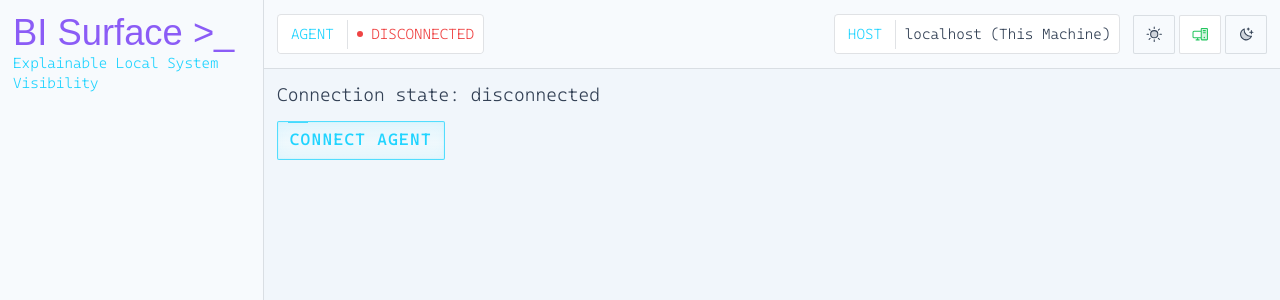
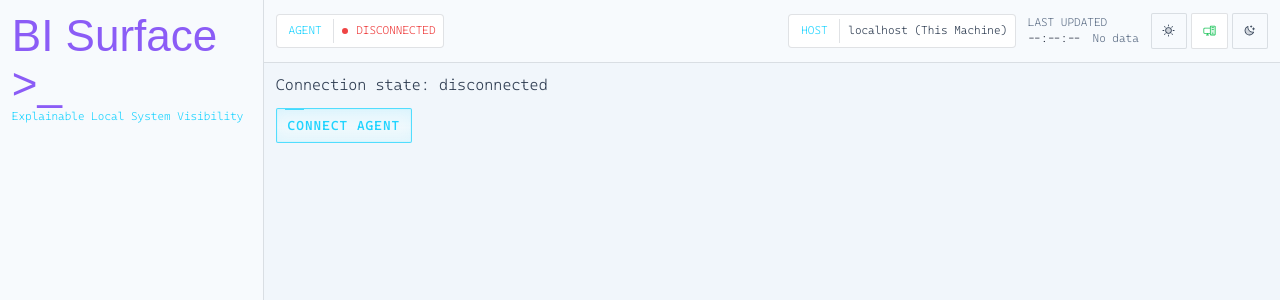
Before and after one commit to piotr-bania/bi-surface, a Next.js app in the folder apps/web/: page / in a window 1280 px wide. Shown: the top 300 px of the page. Built offline with nearby package versions, Linux system fonts and the light colour scheme; a web font is replaced by a local one.

Commit message:
feat: add last updated feature; enhance agent connection context and UI components

```diff
--- a/apps/web/components/system/Agent_Connection.tsx
+++ b/apps/web/components/system/Agent_Connection.tsx
@@ -23,7 +23,7 @@ const REQUEST_TIMEOUT_MS = 5000
 const TELEMETRY_INTERVAL_MS = 1500
 
 export default function Agent_Connection() {
-    const { connectionState, setConnectionState } = useAgentConnection()
+    const { connectionState, setConnectionState, setLastUpdated } = useAgentConnection()
 
     const [agent, setAgent] = useState<HealthResponse | null>(null)
 
@@ -53,6 +53,7 @@ export default function Agent_Connection() {
         setAgent(null)
         setSystem(null)
         setTelemetry(null)
+        setLastUpdated(null)
         setMessage(null)
 
         try {
@@ -159,6 +160,7 @@ export default function Agent_Connection() {
 
                 if (!cancelled) {
                     setTelemetry(data)
+                    setLastUpdated(Date.now())
                     setMessage(null)
                 }
             } catch (error: unknown) {
@@ -196,7 +198,7 @@ export default function Agent_Connection() {
             telemetryRequestController.current?.abort()
             telemetryRequestController.current = null
         }
-    }, [connectionState])
+    }, [connectionState, setLastUpdated])
 
     function disconnectAgent() {
         setConnectionState("disconnecting")
@@ -206,6 +208,7 @@ export default function Agent_Connection() {
 
         telemetryRequestController.current?.abort()
         telemetryRequestController.current = null
+        setLastUpdated(null)
 
         window.setTimeout(() => {
             setAgent(null)
--- a/apps/web/components/system/Agent_Connection_Context.tsx
+++ b/apps/web/components/system/Agent_Connection_Context.tsx
@@ -14,15 +14,20 @@ import type { ConnectionState } from "@/types/agent"
 type AgentConnectionContextValue = {
     connectionState: ConnectionState
     setConnectionState: Dispatch<SetStateAction<ConnectionState>>
+    lastUpdated: number | null
+    setLastUpdated: Dispatch<SetStateAction<number | null>>
 }
 
 const AgentConnectionContext = createContext<AgentConnectionContextValue | null>(null)
 
 export function Agent_Connection_Provider({ children }: { children: ReactNode }) {
     const [connectionState, setConnectionState] = useState<ConnectionState>("disconnected")
+    const [lastUpdated, setLastUpdated] = useState<number | null>(null)
 
     return (
-        <AgentConnectionContext.Provider value={{ connectionState, setConnectionState }}>
+        <AgentConnectionContext.Provider
+            value={{ connectionState, setConnectionState, lastUpdated, setLastUpdated }}
+        >
             {children}
         </AgentConnectionContext.Provider>
     )
--- /dev/null
+++ b/apps/web/components/system/Last_Updated.tsx
@@ -0,0 +1,62 @@
+"use client"
+
+import { useEffect, useState } from "react"
+import { useAgentConnection } from "@/components/system/Agent_Connection_Context"
+
+function formatElapsed(seconds: number) {
+    if (seconds < 60) {
+        return `${seconds}s ago`
+    }
+
+    const minutes = Math.floor(seconds / 60)
+
+    if (minutes < 60) {
+        return `${minutes}m ago`
+    }
+
+    return `${Math.floor(minutes / 60)}h ago`
+}
+
+export default function Last_Updated() {
+    const { lastUpdated } = useAgentConnection()
+    const [now, setNow] = useState(() => Date.now())
+
+    useEffect(() => {
+        const intervalId = window.setInterval(() => {
+            setNow(Date.now())
+        }, 1000)
+
+        return () => window.clearInterval(intervalId)
+    }, [])
+
+    const updatedAt = lastUpdated ? new Date(lastUpdated) : null
+    const elapsedSeconds = lastUpdated ? Math.max(0, Math.floor((now - lastUpdated) / 1000)) : null
+
+    return (
+        <div className="flex w-fit flex-col justify-center">
+            <span className="paragraph_tiny muted_color uppercase">Last updated</span>
+
+            <div className="flex items-center gap-3 whitespace-nowrap">
+                {updatedAt ? (
+                    <time
+                        dateTime={updatedAt.toISOString()}
+                        className="paragraph_tiny heading_color tabular-nums"
+                    >
+                        {updatedAt.toLocaleTimeString([], {
+                            hour: "2-digit",
+                            minute: "2-digit",
+                            second: "2-digit",
+                            hour12: false,
+                        })}
+                    </time>
+                ) : (
+                    <span className="paragraph_tiny heading_color tabular-nums">--:--:--</span>
+                )}
+
+                <span className="paragraph_tiny muted_color tabular-nums">
+                    {elapsedSeconds === null ? "No data" : formatElapsed(elapsedSeconds)}
+                </span>
+            </div>
+        </div>
+    )
+}
--- a/apps/web/components/ui/layout/Topbar.tsx
+++ b/apps/web/components/ui/layout/Topbar.tsx
@@ -2,6 +2,7 @@ import Card from "@/components/ui/cards/Card"
 import Pill from "@/components/ui/pills/Pill"
 import Theme_Switch from "@/components/ui/switchers/Theme_Switch"
 import Agent_Status_Pill from "@/components/system/Agent_Status_Pill"
+import Last_Updated from "@/components/system/Last_Updated"
 
 export default function Topbar() {
     return (
@@ -21,6 +22,9 @@ export default function Topbar() {
                     <span className="paragraph_tiny">localhost (This Machine)</span>
                 </Pill>
 
+                {/* Latest successful telemetry refresh */}
+                <Last_Updated />
+
                 {/* Theme switcher */}
                 <Theme_Switch />
             </div>
--- a/apps/web/styles/_tokens.scss
+++ b/apps/web/styles/_tokens.scss
@@ -66,16 +66,15 @@ $info_glow: rgba($info, 0.6);
 $neutral_glow: rgba($neutral_color, 0.35);
 
 // ---------- Fluid fonts ----------
-$paragraph_tiny: clamp(0.72rem, 0.25vi + 0.66rem, 0.89rem);
-$paragraph_small: clamp(0.8rem, 0.31vi + 0.72rem, 1rem);
-$paragraph: clamp(0.88rem, 0.38vi + 0.78rem, 1.13rem);
-
-$header_6: clamp(0.96rem, 0.47vi + 0.85rem, 1.27rem);
-$header_5: clamp(1.06rem, 0.56vi + 0.92rem, 1.42rem);
-$header_4: clamp(1.16rem, 0.67vi + 1rem, 1.6rem);
-$header_3: clamp(1.28rem, 0.8vi + 1.08rem, 1.8rem);
-$header_2: clamp(1.41rem, 0.95vi + 1.17rem, 2.03rem);
-$header_1: clamp(1.55rem, 1.12vi + 1.27rem, 2.28rem);
+$paragraph_tiny: clamp(0.72rem, -0.04vi + 0.73rem, 0.69rem);
+$paragraph_small: clamp(0.8rem, 0.06vi + 0.78rem, 0.83rem);
+$paragraph: clamp(0.88rem, 0.19vi + 0.83rem, 1rem);
+$header_6: clamp(0.96rem, 0.37vi + 0.87rem, 1.2rem);
+$header_5: clamp(1.06rem, 0.59vi + 0.91rem, 1.44rem);
+$header_4: clamp(1.16rem, 0.87vi + 0.95rem, 1.73rem);
+$header_3: clamp(1.28rem, 1.22vi + 0.98rem, 2.07rem);
+$header_2: clamp(1.41rem, 1.66vi + 0.99rem, 2.49rem);
+$header_1: clamp(1.55rem, 2.21vi + 1rem, 2.99rem);
 
 // ---------- Fluid space ----------
 $small: clamp(1.13rem, calc(1.04rem + 0.41vw), 1.5rem);
```
